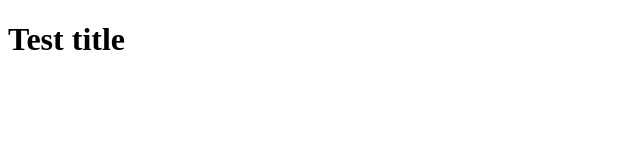
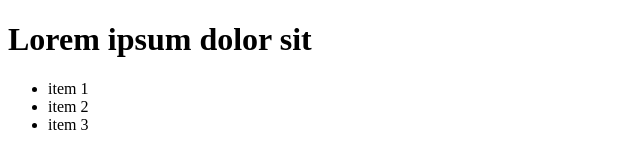
Before and after one commit to SzilveszterMarta/frontend-training, a plain HTML site: page index.html in a window 1280 px wide. Shown: the whole page, without its empty margins (0-640 px from the left). Drawn offline with Linux system fonts and the light colour scheme.

Commit message:
site header created

```diff
--- a/index.html
+++ b/index.html
@@ -7,6 +7,15 @@
   <title>Frontend Training</title>
 </head>
 <body>
-  <h1>Test title</h1>
+  <header>
+    <h1>Lorem ipsum dolor sit </h1>
+    <nav>
+      <ul>
+        <li>item 1</li>
+        <li>item 2</li>
+        <li>item 3</li>
+      </ul>
+    </nav>
+  </header>
 </body>
 </html>
```
Also changed, not shown: 1 other file.
